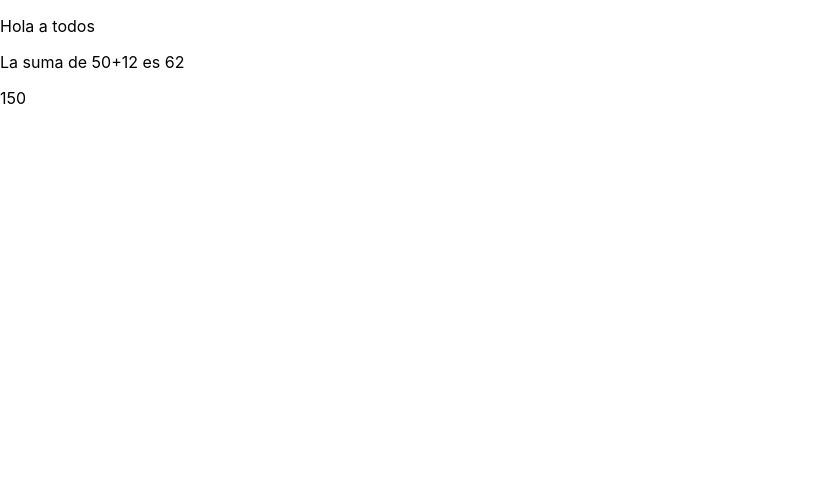
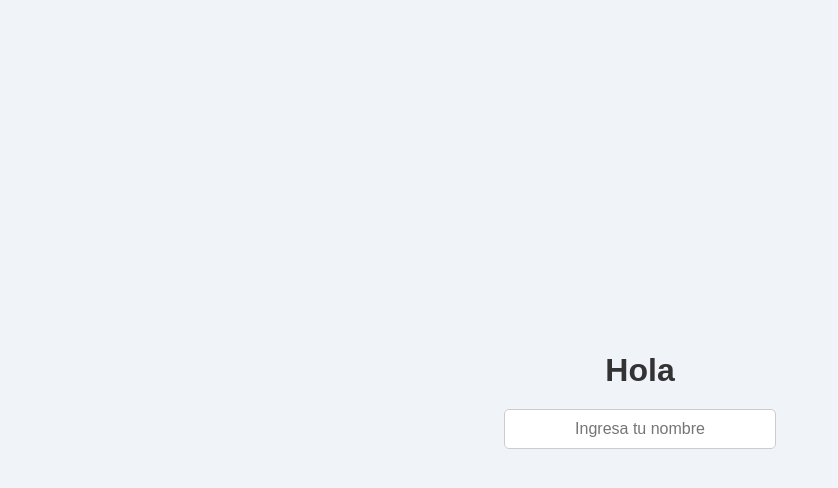
Before and after one commit to ArturoSanchezRomero/curso-basico-react, a React (Create React App) app: page / in a window 1280 px wide. Shown: the top 488 px of the page, without its empty margins (0-838 px from the left). Built offline with nearby package versions, Linux system fonts and the light colour scheme.

Commit message:
tradicional vs moderno

```diff
--- /dev/null
+++ b/react-vs-html-css-js/styles.css
@@ -0,0 +1,45 @@
+/* Estilos para el contenedor principal */
+.contenedor {
+    display: flex;
+    flex-direction: column;
+    align-items: center;
+    justify-content: center;
+    height: 100vh;
+    background-color: #f0f4f8;
+    font-family: 'Arial', sans-serif;
+  }
+
+  /* Estilo para el texto del saludo */
+  .saludo {
+    font-size: 2rem;
+    color: #333;
+    margin-bottom: 20px;
+  }
+
+  /* Estilo para el input */
+  .input {
+    padding: 10px;
+    font-size: 1rem;
+    border-radius: 5px;
+    border: 1px solid #ccc;
+    width: 250px;
+    margin-bottom: 20px;
+    text-align: center;
+  }
+
+  /* Estilo para el botón */
+  .boton {
+    padding: 10px 20px;
+    background-color: #4caf50;
+    color: white;
+    font-size: 1rem;
+    border: none;
+    border-radius: 5px;
+    cursor: pointer;
+    transition: background-color 0.3s ease;
+  }
+
+  /* Efecto hover para el botón */
+  .boton:hover {
+    background-color: #45a049;
+  }
--- a/src/App.js
+++ b/src/App.js
@@ -1,4 +1,5 @@
 import MiComponente from "./components/MiComponente";
+import Saludar from "./components/Saludar";
 
 // Las funciones pueden recibir valores normales
 function multiplicacion(a,b) {
@@ -12,10 +13,7 @@ function App() {
 
   // Retorna JSX
   return (
-    <div >
-      <MiComponente />
-      <p>{multiplicacion(15,10)}</p>
-    </div>
+    <Saludar />
   );
 }
 
--- /dev/null
+++ b/src/components/Saludar.css
@@ -0,0 +1,45 @@
+/* Estilos para el contenedor principal */
+.contenedor {
+    display: flex;
+    flex-direction: column;
+    align-items: center;
+    justify-content: center;
+    height: 100vh;
+    background-color: #f0f4f8;
+    font-family: 'Arial', sans-serif;
+  }
+
+  /* Estilo para el texto del saludo */
+  .saludo {
+    font-size: 2rem;
+    color: #333;
+    margin-bottom: 20px;
+  }
+
+  /* Estilo para el input */
+  .input {
+    padding: 10px;
+    font-size: 1rem;
+    border-radius: 5px;
+    border: 1px solid #ccc;
+    width: 250px;
+    margin-bottom: 20px;
+    text-align: center;
+  }
+
+  /* Estilo para el botón */
+  .boton {
+    padding: 10px 20px;
+    background-color: #4caf50;
+    color: white;
+    font-size: 1rem;
+    border: none;
+    border-radius: 5px;
+    cursor: pointer;
+    transition: background-color 0.3s ease;
+  }
+
+  /* Efecto hover para el botón */
+  .boton:hover {
+    background-color: #45a049;
+  }
--- /dev/null
+++ b/src/components/Saludar.js
@@ -0,0 +1,22 @@
+import React, { useState } from 'react';
+import './Saludar.css';  // Asegúrate de tener este archivo CSS
+
+function Saludar() {
+  const [nombre, setNombre] = useState('');
+
+  return (
+    <div className="contenedor">
+      <h1 className="saludo">Hola {nombre}</h1> {/* Muestra "Hola" desde el inicio */}
+
+      <input
+        className="input"
+        type="text"
+        placeholder="Ingresa tu nombre"
+        value={nombre}
+        onChange={(e) => setNombre(e.target.value)} // Actualiza el nombre en tiempo real
+      />
+    </div>
+  );
+}
+
+export default Saludar;
```
Also changed, not shown: react-vs-html-css-js/index.html (added, +24 -0 lines), react-vs-html-css-js/script.js (added, +7 -0 lines).
